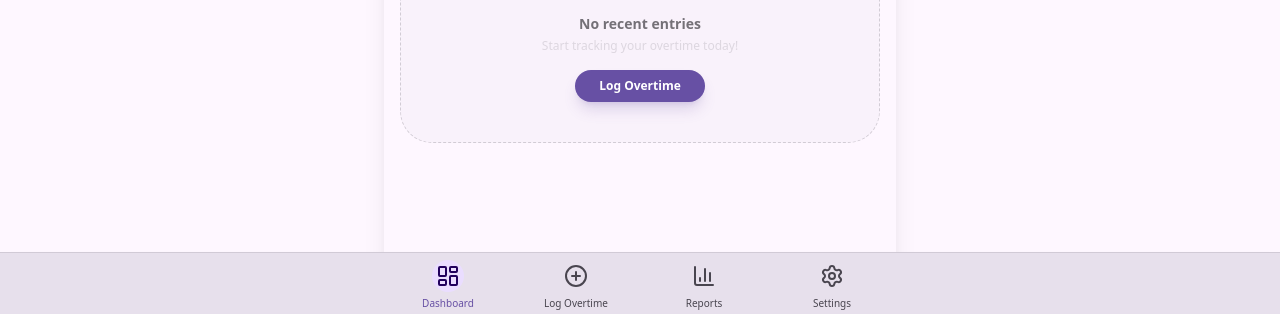
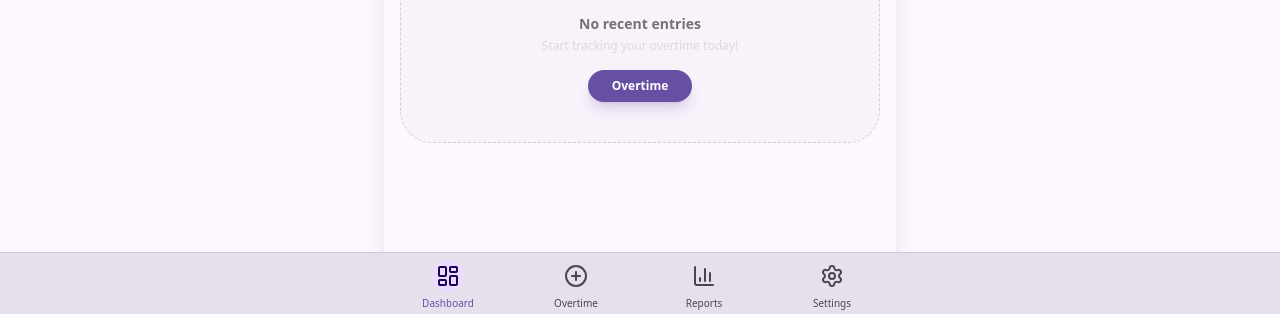
Before and after one commit to MDMAZUMDER/My-overtime-project-, a React (Vite) app: page / in a window 1280 px wide. Shown: the part 483-797 px from the top of the page. Built offline with nearby package versions, Linux system fonts and the light colour scheme.

Commit message:
refactor: Shorten "Log Overtime" tab label
Shortens the "Log Overtime" tab label in English, Bengali, and Arabic to simply "Overtime" to improve conciseness and UI space.

```diff
--- a/src/constants/strings.ts
+++ b/src/constants/strings.ts
@@ -6,7 +6,7 @@ export const STRINGS_DATA = {
     },
     tabs: {
       dashboard: "Dashboard",
-      addEntry: "Log Overtime",
+      addEntry: "Overtime",
       reports: "Reports",
       settings: "Settings",
     },
@@ -81,7 +81,7 @@ export const STRINGS_DATA = {
     },
     tabs: {
       dashboard: "ড্যাশবোর্ড",
-      addEntry: "ওভারটাইম যোগ করুন",
+      addEntry: "ওভারটাইম",
       reports: "রিপোর্ট",
       settings: "সেটিংস",
     },
@@ -156,7 +156,7 @@ export const STRINGS_DATA = {
     },
     tabs: {
       dashboard: "لوحة القيادة",
-      addEntry: "إضافة ساعات",
+      addEntry: "ساعات إضافية",
       reports: "التقارير",
       settings: "الإعدادات",
     },
```
